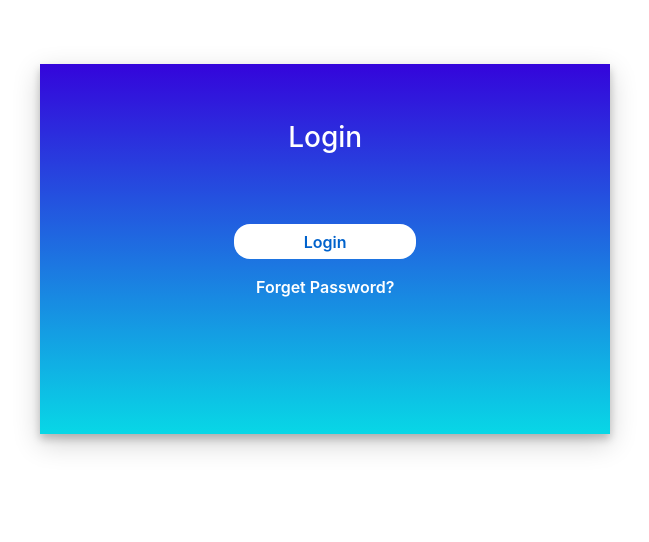
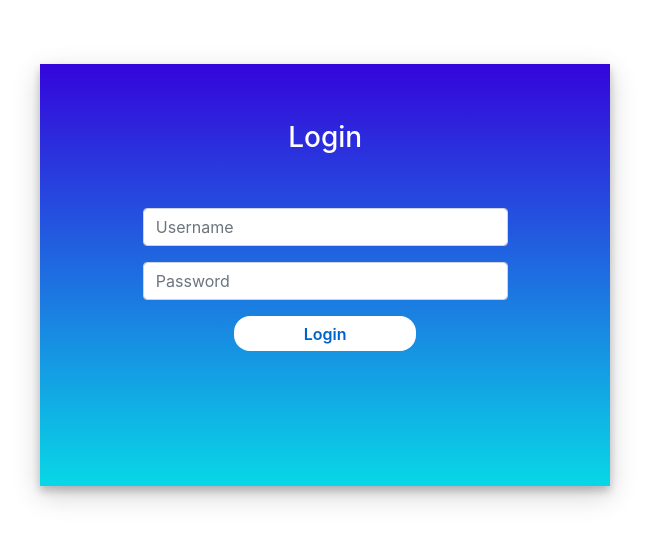
Before and after one commit to sajaddadgar/Call-of-Typing, a Django app: page /accounts/authentication/ in a window 1280 px wide. Shown: the top 542 px of the page, without its empty margins (292-941 px from the left). Run offline with Django 3.2, Linux system fonts and the light colour scheme; some libraries are stand-ins or nearby versions.

Commit message:
profile.html edited

```diff
--- a/call_of_typing/templates/registration/login.html
+++ b/call_of_typing/templates/registration/login.html
@@ -3,6 +3,7 @@
 
 <head>
     <meta charset="UTF-8">
+
     <meta name="viewport" content="width=device-width, initial-scale=1.0" />
     <meta http-equiv="X-UA-Compatible" content="ie=edge" />
     <link href="//maxcdn.bootstrapcdn.com/bootstrap/4.1.1/css/bootstrap.min.css" rel="stylesheet" id="bootstrap-css">
@@ -10,7 +11,6 @@
     <script src="//cdnjs.cloudflare.com/ajax/libs/jquery/3.2.1/jquery.min.js"></script>
 
     <link rel="stylesheet" href="../../static/css/login.css" />
-
 
     <title>login</title>
 </head>
@@ -22,30 +22,30 @@
 
             <div class="col-md-6 login-form-2">
                 <h3>Login</h3>
+
                 <form method="post" action="{% url 'login' %}">
                     {% csrf_token %}
-                    <!--<div class="form-group">-->
-                        <!--<input id="email_username" type="text" class="form-control"-->
-                            <!--placeholder="Your Email or Username *" value="" >-->
-                    <!--</div>-->
-                    <!--<div class="form-group">-->
-                        <!--<input id="password" type="password" class="form-control" placeholder="Your Password *"-->
-                            <!--value="" />-->
-                    <!--</div>-->
-                        <p>{{ form.username }}</p>
-                        <p>{{ form.password }}</p>
 
                     <div class="form-group">
-                        <center><input id="login_submit" type="submit" class="btnSubmit" value="Login" /></center>
+                        <input type="text" class="form-control" placeholder="Username" name="username" value="">
                     </div>
+
                     <div class="form-group">
-                        <center><a href="#" class="ForgetPwd" value="Login">Forget Password?</a></center>
+                        <input type="password" class="form-control" placeholder="Password" name="password" value="">
+                    </div>
+
+                    <div class="form-group">
+                        <center><input type="submit" class="btnSubmit" value="Login"></center>
                     </div>
                 </form>
+
             </div>
 
         </div>
+
     </div>
+
+
 </body>
 
 </html>
```
